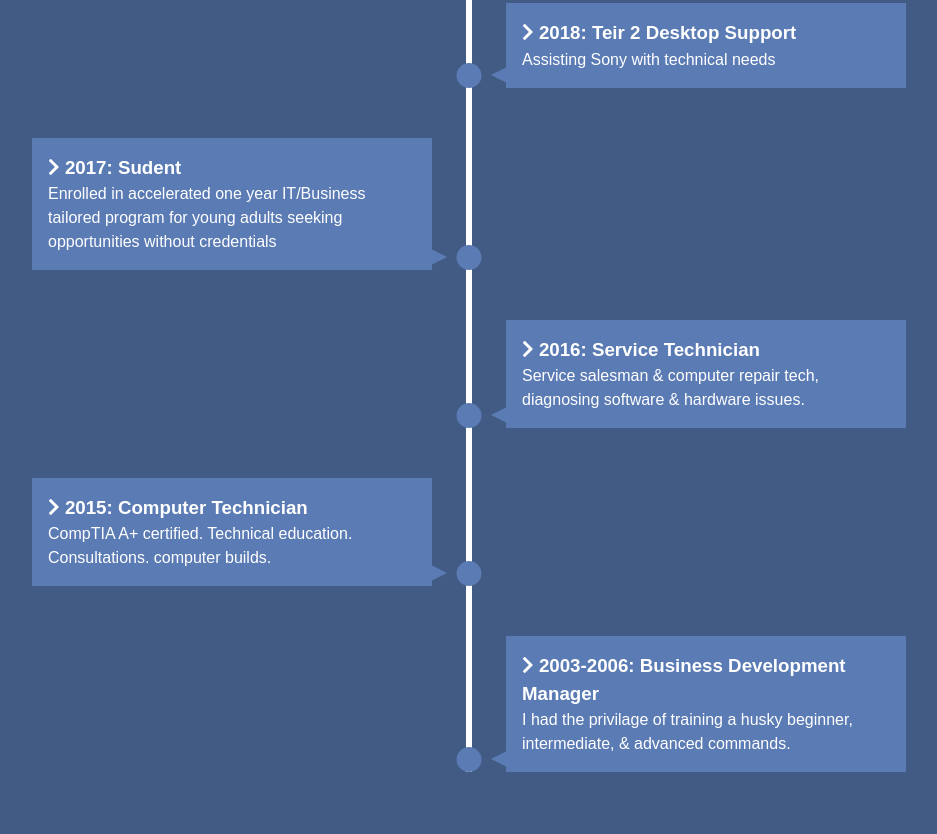
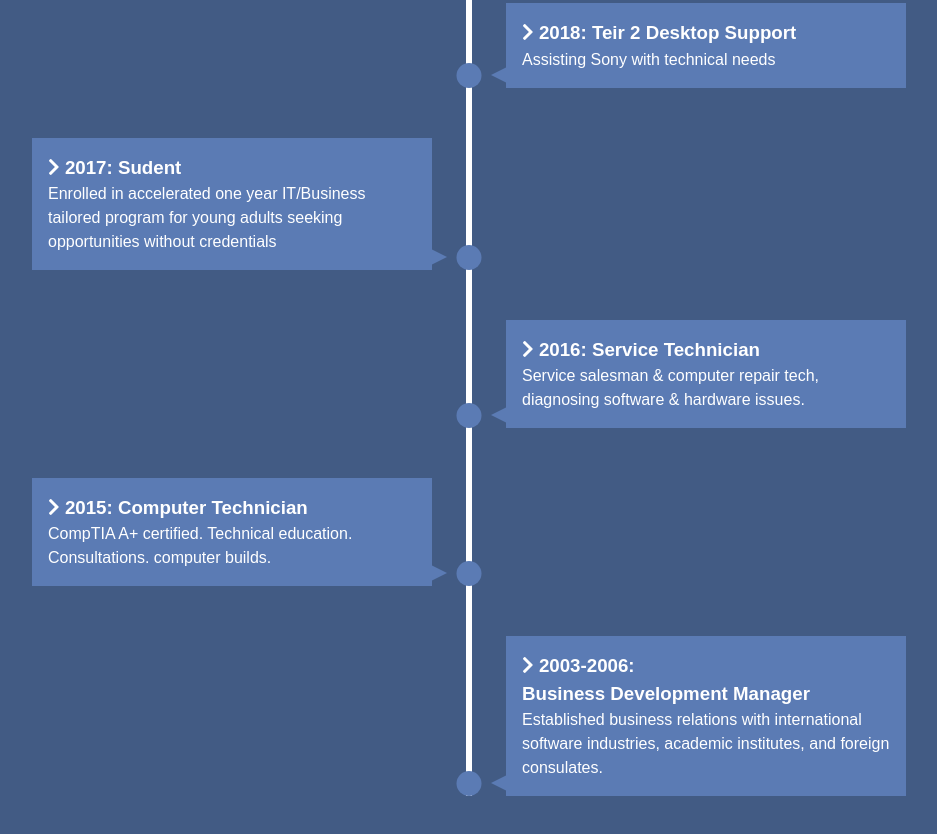
Before and after one commit to brdgcn/knowledge_timeline, a plain HTML site: page index.html in a window 1280 px wide. Shown: the part 576-1410 px from the top of the page, without its empty margins (171-1108 px from the left). Drawn offline with Linux system fonts and the light colour scheme.

Commit message:
Update index.html

```diff
--- a/index.html
+++ b/index.html
@@ -84,10 +84,9 @@
 
         <li>
           <div>
-            <h3><i class="fas fa-chevron-right"></i> 2003-2006: Business Development Manager</h3>
+            <h3><i class="fas fa-chevron-right"></i> 2003-2006:<br /> Business Development Manager</h3>
             <p>
-              I had the privilage of training a husky beginner, intermediate, &
-              advanced commands.
+              Established business relations with international software industries, academic institutes, and foreign consulates.
             </p>
           </div>
         </li>
```
